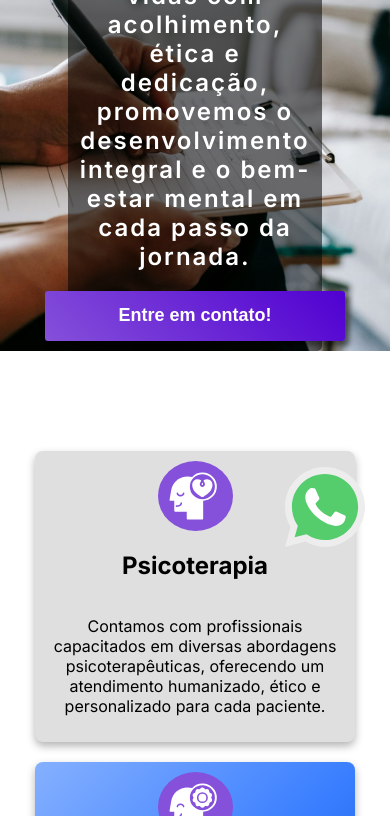
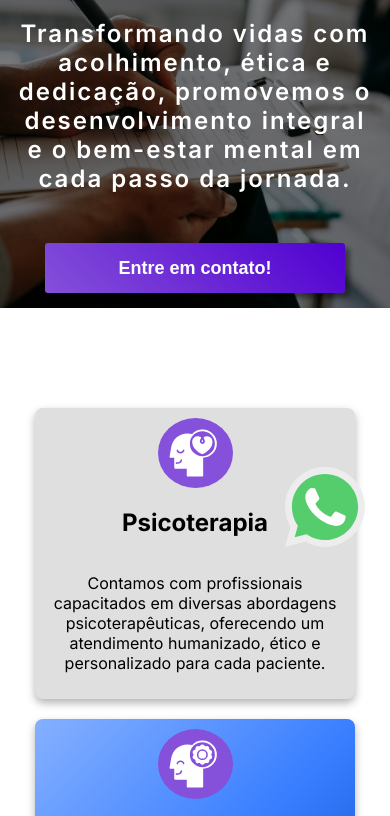
Before and after one commit to barbieri97/vividamenteV2, a plain HTML site: page index.html in a window 390 px wide. Shown: the part 277-1093 px from the top of the page. Drawn offline with Linux system fonts and the light colour scheme.

Commit message:
add some new style that cover all space on the initial section on the index and about page

```diff
--- a/css/index.css
+++ b/css/index.css
@@ -4,18 +4,25 @@
     background-position: center;
     background-repeat: no-repeat;
     display: flex;
-    flex-wrap: wrap;
     align-items: center;
     justify-content: flex-start;
-    min-height: 500px;
 
     div {
-        width: 60%;
-        max-width: 800px;
-        padding: 10px;
+        /* padding: 20px; */
         background-color: rgba(0, 0, 0, 0.527);
         border-radius: 5px;
+        /* width: 60%; */
+        color: white;
+        display: flex;
+        flex-direction: column;
+        align-items: flex-start;
+        justify-content: center;
+        max-width: 800px;
         margin: 30px;
+
+        img, h2, a {
+            padding: 15px;
+        }
 
         img {
             max-width: 100%;
@@ -24,9 +31,9 @@
         }
         h2 {
             font-weight: 600;
-            /* text-align: ce; */
             color: #ffffff;
             letter-spacing: 2px;
+
         }
     }
 }
@@ -377,6 +384,7 @@
 
         div {
             margin: 0 0 0 0;
+            border-radius: 0;
             display: flex;
             flex-direction: column;
             justify-content: center;
```
Also changed, not shown: css/about.css (+14 -0 lines).
